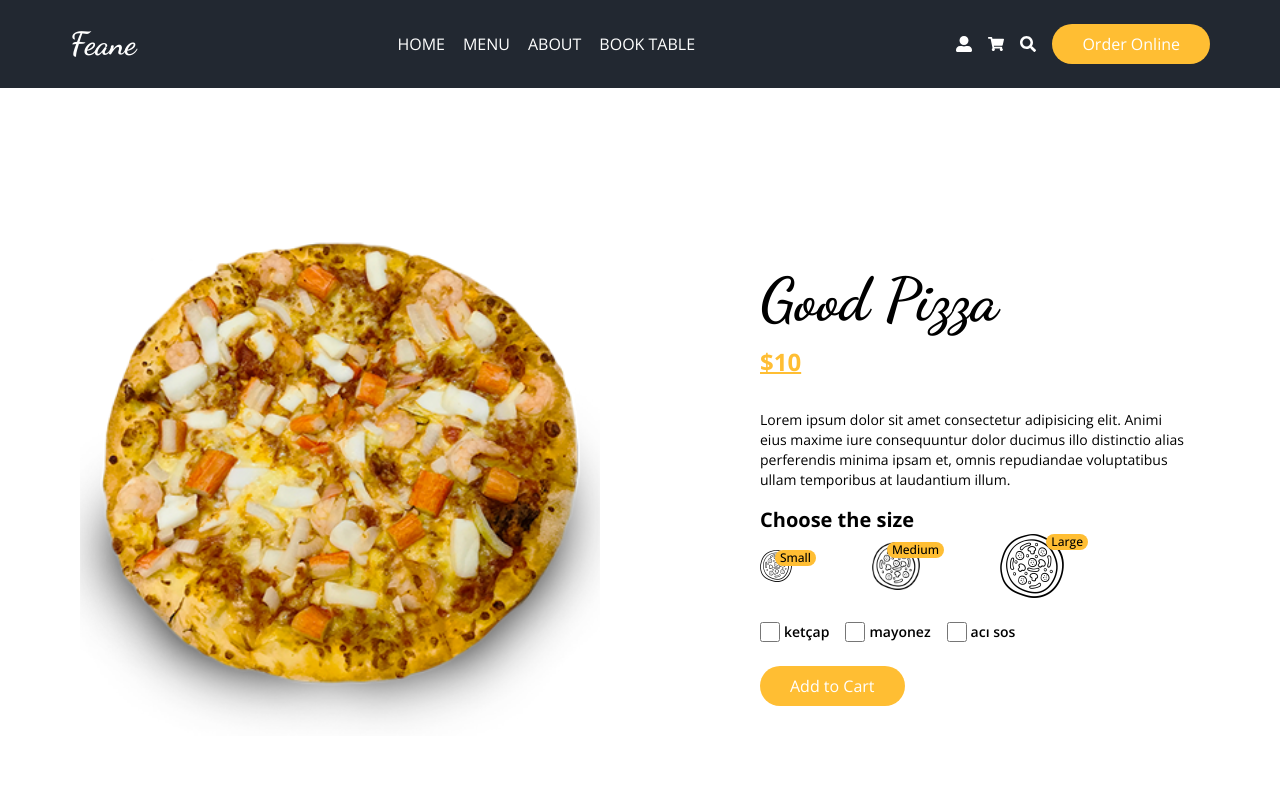
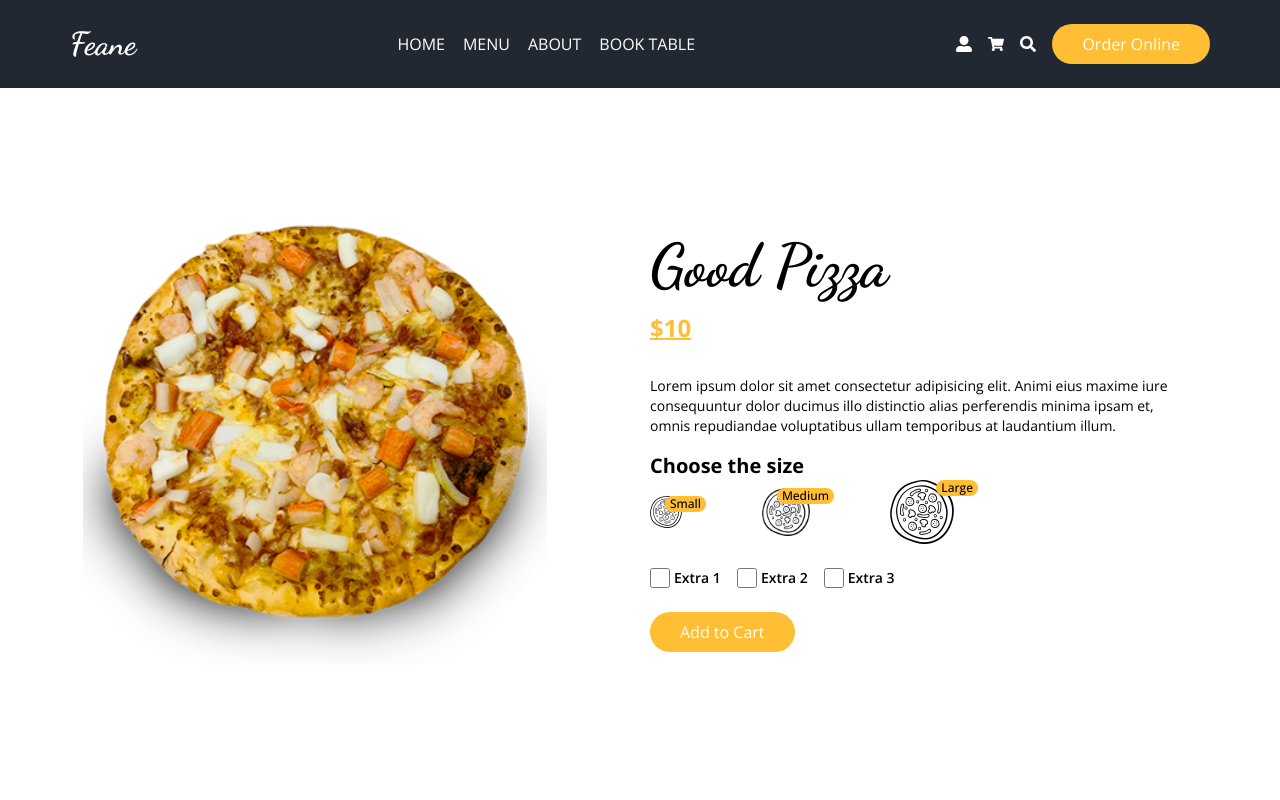
Before and after one commit to yusufal1/food-ordering, a Next.js app: page /product in a window 1280 px wide. Shown: the top 800 px of the page. Built offline with nearby package versions, Linux system fonts and the light colour scheme.

Commit message:
some changes in Product

```diff
--- a/components/product/MenuItem.jsx
+++ b/components/product/MenuItem.jsx
@@ -1,14 +1,17 @@
 import React from 'react'
 import Image from 'next/image'
 import {RiShoppingCart2Fill} from "react-icons/ri"
+import Link from 'next/link'
 
 const MenuItem = () => {
   return (
     <div className='bg-secondary rounded-3xl'>
         <div className='w-full bg-[#f1f2f3] h-[210px] grid place-content-center rounded-bl-[30px] rounded-t-2xl'>
+            <Link href="/product">
             <div className='relative w-36 h-36 hover:scale-105 transition-all duration-500'>
                 <Image src="/images/f1.png" alt='' layout='fill'/>
             </div>
+            </Link>
         </div>
         <div className='p-[25px] text-white'>
             <h4 className='text-xl font-semibold'>Delicious Pizza</h4>
--- a/package.json
+++ b/package.json
@@ -9,12 +9,14 @@
     "lint": "next lint"
   },
   "dependencies": {
+    "@reduxjs/toolkit": "^1.9.5",
     "formik": "^2.4.1",
     "next": "13.4.4",
     "react": "18.2.0",
     "react-dom": "18.2.0",
     "react-icons": "^4.9.0",
     "react-outside-click-handler": "^1.3.0",
+    "react-redux": "^8.1.0",
     "react-slick": "^0.29.0",
     "slick-carousel": "^1.8.1",
     "yup": "^1.2.0"
--- a/pages/product/index.jsx
+++ b/pages/product/index.jsx
@@ -1,47 +1,88 @@
-import React from 'react'
+import React, { useState } from 'react'
 import Image from 'next/image'
 import Title from '../../components/ui/Title'
 
+const itemsExtra = [
+    {
+        id: 1,
+        name: "Extra 1",
+        price: 1
+    },
+    {
+        id: 2,
+        name: "Extra 2",
+        price: 2
+    },
+    {
+        id: 3,
+        name: "Extra 3",
+        price: 3
+    },
+]
+
 const Index = () => {
+    const [prices, setPrices] = useState([10, 20, 30])
+    const [price, setPrice] = useState(prices[0])
+    const [size, setSize] = useState(0)
+    const [extraItems, setExtraItems] = useState(itemsExtra)
+    const [extras, setExtras] = useState([])
+
+    const handleSize = (sizeIndex) => {
+        const difference = prices[sizeIndex] - prices[size]
+        setSize(sizeIndex)
+        changePrice(difference)
+    }
+
+    const changePrice = (number) => {
+        setPrice(price + number)
+    }
+
+    const handleChange = (e, item) => {
+        const checked = e.target.checked
+
+        if(checked) {
+            changePrice(item.price)
+            setExtras([...extras, item])
+        } else {
+            changePrice(-item.price)
+            setExtras([extras.filter((extra) => extra.id !== item.id)])
+
+        }
+    }
+
   return (
-    <div className='flex items-center h-screen gap-20 py-20 flex-wrap md:justify-between justify-center'>
-        <div className='relative md:flex-1 w-[80%] h-[80%] mx-20'>
+    <div className='flex items-center md:h-[calc(100vh_-_88px)] gap-5 py-20 flex-wrap md:justify-between justify-center'>
+        <div className='relative md:flex-1 md:w-[80%] md:h-[80%] w-36 h-36 mx-auto'>
             <Image src="/images/f1.png" alt='' layout='fill' objectFit='contain'/>
         </div>
         <div className='md:flex-1 md:text-start text-center'>
             <Title className="text-6xl">Good Pizza</Title>
-            <span className='text-primary text-2xl font-bold underline underline-offset-1 my-4 inline-block'>$10</span>
+            <span className='text-primary text-2xl font-bold underline underline-offset-1 my-4 inline-block'>${price}</span>
             <p className='text-sm my-4 md:pr-24'>Lorem ipsum dolor sit amet consectetur adipisicing elit. Animi eius maxime iure consequuntur dolor ducimus illo distinctio alias perferendis minima ipsam et, omnis repudiandae voluptatibus ullam temporibus at laudantium illum.</p>
             <div>
                 <h4 className='font-bold text-xl'>Choose the size</h4>
                 <div className='flex gap-x-20 items-center md:justify-start justify-center'>
-                    <div className='relative w-8 h-8'>
+                    <div className='relative w-8 h-8 cursor-pointer' onClick={() => handleSize(0)}>
                         <Image src="/images/size.png" alt='' layout='fill'/>
                         <span className='absolute top-0 -right-6 text-xs bg-primary rounded-full px-[5px] font-medium'>Small</span>
                     </div>
-                    <div className='relative w-12 h-12'>
+                    <div className='relative w-12 h-12 cursor-pointer' onClick={() => handleSize(1)}>
                         <Image src="/images/size.png" alt='' layout='fill'/>
                         <span className='absolute top-0 -right-6 text-xs bg-primary rounded-full px-[5px] font-medium'>Medium</span>
                     </div>
-                    <div className='relative w-16 h-16'>
+                    <div className='relative w-16 h-16 cursor-pointer' onClick={() => handleSize(2)}>
                         <Image src="/images/size.png" alt='' layout='fill'/>
                         <span className='absolute top-0 -right-6 text-xs bg-primary rounded-full px-[5px] font-medium'>Large</span>
                     </div>
                 </div>
             </div>
             <div className='flex gap-x-4 my-6 md:justify-start justify-center'>
-                <label className='flex items-center gap-x-1'>
-                    <input type="checkbox" className='w-5 h-5 accent-primary'/>
-                    <span className='text-sm font-semibold'>ketçap</span>
+                {extraItems.map((item) => (
+                    <label key={item.id} className='flex items-center gap-x-1'>
+                    <input type="checkbox" onChange={(e) => handleChange(e, item)} className='w-5 h-5 accent-primary'/>
+                    <span className='text-sm font-semibold'>{item.name}</span>
                 </label>
-                <label className='flex items-center gap-x-1'>
-                    <input type="checkbox" className='w-5 h-5 accent-primary'/>
-                    <span className='text-sm font-semibold'>mayonez</span>
-                </label>
-                <label className='flex items-center gap-x-1'>
-                    <input type="checkbox" className='w-5 h-5 accent-primary'/>
-                    <span className='text-sm font-semibold'>acı sos</span>
-                </label>
+                ))}
             </div>
             <button className='btn-primary'>Add to Cart</button>
         </div>
```
Also changed, not shown: 2 other files (tests, documents, lock files or other folders).
